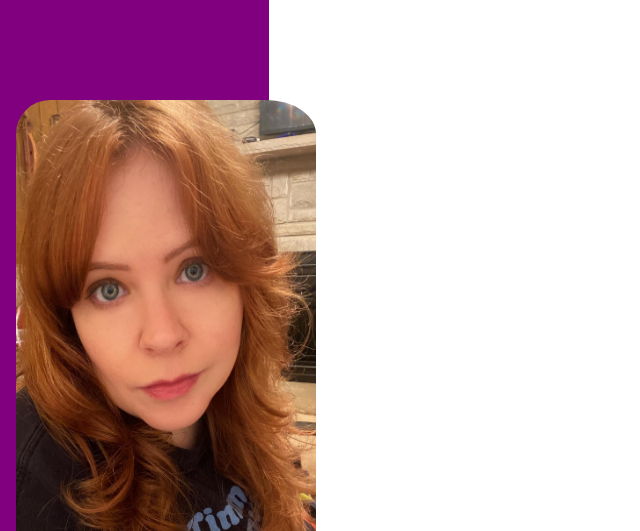
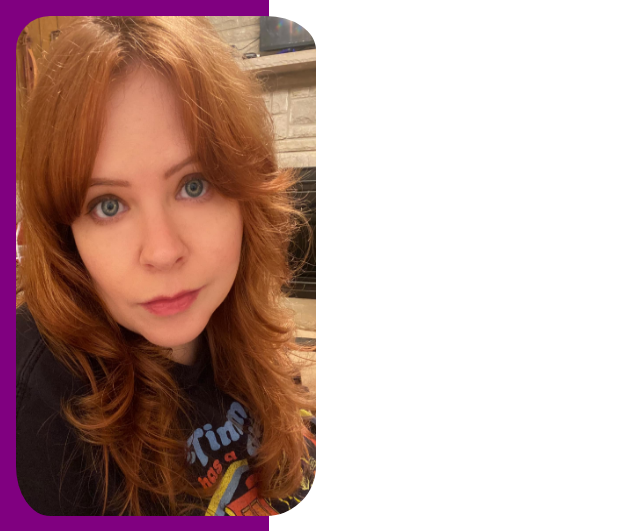
Before and after one commit to IanMcHall/KasieLandingPage, a plain HTML site: page index.html in a window 1280 px wide. Shown: the top 531 px of the page, without its empty margins (0-640 px from the left). Drawn offline with Linux system fonts and the light colour scheme.

Commit message:
Image style changes

```diff
--- a/global.css
+++ b/global.css
@@ -11,11 +11,13 @@ body{
     background-color: purple;
     display: flex;
     flex-direction: column;
-    justify-content: center;
+    text-align: center;
 }
 
 img{
-    border-radius: 50px;
+    border-radius: 3.125em;
     padding-left: 1em;
     padding-top: 1em;
+    height: 31.25em;
+    width: 18.75em;
 }
```
Also changed, not shown: info.html (+1 -1 lines).
